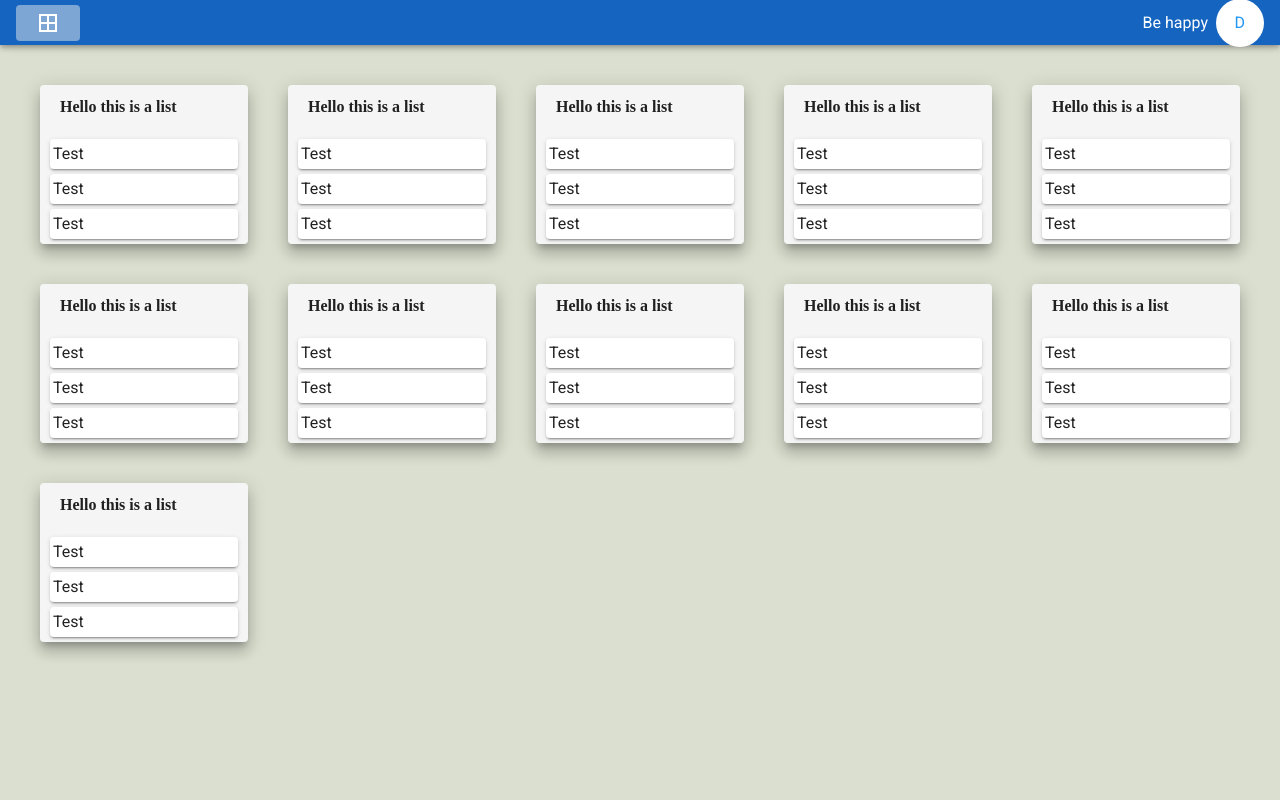
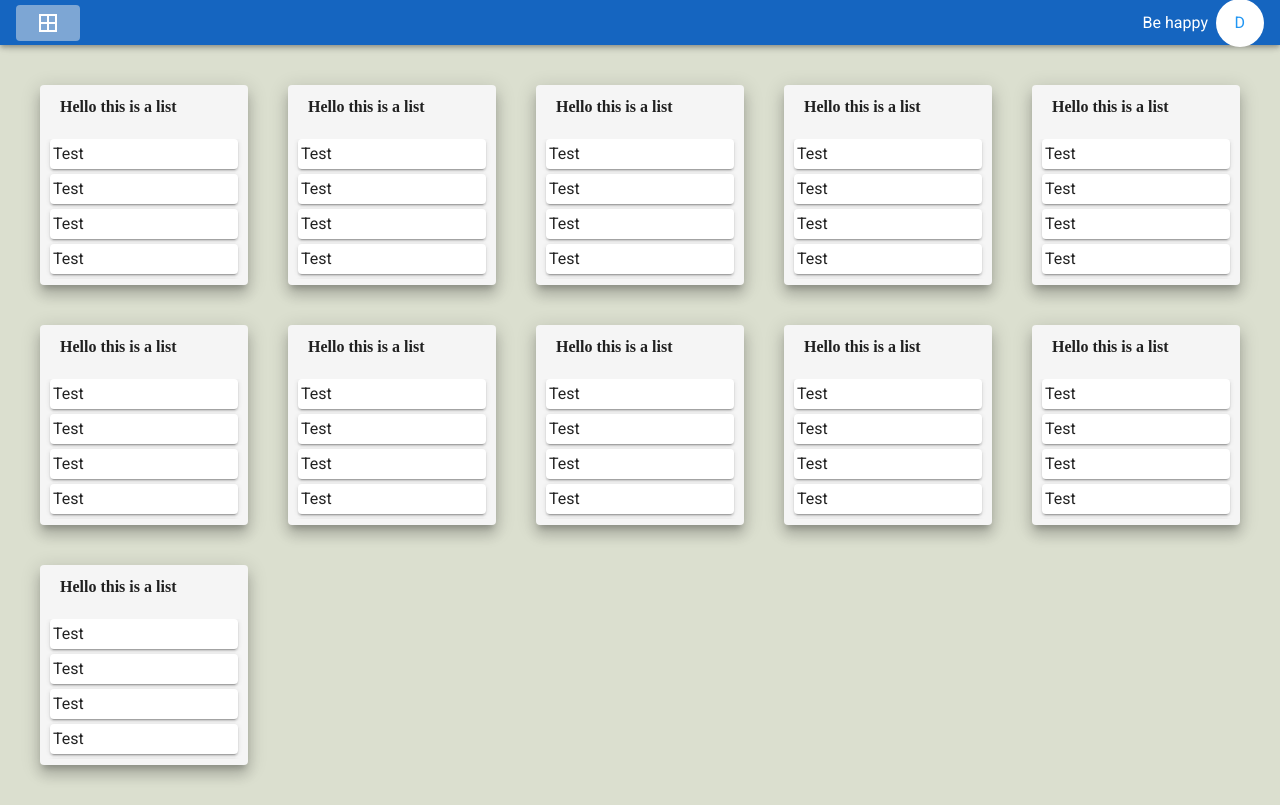
Before and after one commit to davidmoseler/trello-revamp, a Vue app: page / in a window 1280 px wide. Built offline with nearby package versions, Linux system fonts and the light colour scheme; a web font is replaced by a local one.

Commit message:
Add list overflow

```diff
--- a/src/App.vue
+++ b/src/App.vue
@@ -14,11 +14,23 @@
     </v-app-bar>
     <v-content>
       <div class="card-grid">
-        <v-card v-for="(list, idx) in lists" :key=idx rounded elevation="10" color="grey lighten-4">
-          <div class="list-header">{{list}}</div>
+        <v-card
+          v-for="(list, idx) in lists"
+          :key="idx"
+          rounded
+          elevation="10"
+          height="200px"
+          color="grey lighten-4"
+        >
+          <div class="list-header">{{ list }}</div>
+          <div class="list-body">
             <v-card class="card">Test</v-card>
             <v-card class="card">Test</v-card>
             <v-card class="card">Test</v-card>
+            <v-card class="card">Test</v-card>
+            <v-card class="card">Test</v-card>
+            <v-card class="card">Test</v-card>
+          </div>
         </v-card>
       </div>
     </v-content>
@@ -41,7 +53,7 @@ export default {
       'Hello this is a list',
       'Hello this is a list',
       'Hello this is a list',
-      'Hello this is a list',
+      'Hello this is a list'
     ]
   })
 };
@@ -49,10 +61,10 @@ export default {
 
 <style>
 @font-face {
-    font-family: 'Segoe UI Regular';
-    font-style: normal;
-    font-weight: normal;
-    src: local('Segoe UI Regular'), url('/assets/fonts/Segoe UI.woff') format('woff');
+  font-family: 'Segoe UI Regular';
+  font-style: normal;
+  font-weight: normal;
+  src: local('Segoe UI Regular'), url('/assets/fonts/Segoe UI.woff') format('woff');
 }
 .card-grid {
   display: grid;
@@ -65,6 +77,10 @@ export default {
   font-family: 'Segoe Ui Regular';
   padding: 10px 0 20px 20px;
 }
+.list-body {
+  overflow: auto;
+  height: 70%;
+}
 .card {
   margin-left: 10px;
   margin-right: 10px;
--- a/src/views/Home.vue
+++ b/src/views/Home.vue
@@ -9,7 +9,6 @@
 
 export default {
   name: 'Home',
-  components: {
-  }
+  components: {}
 };
 </script>
```
